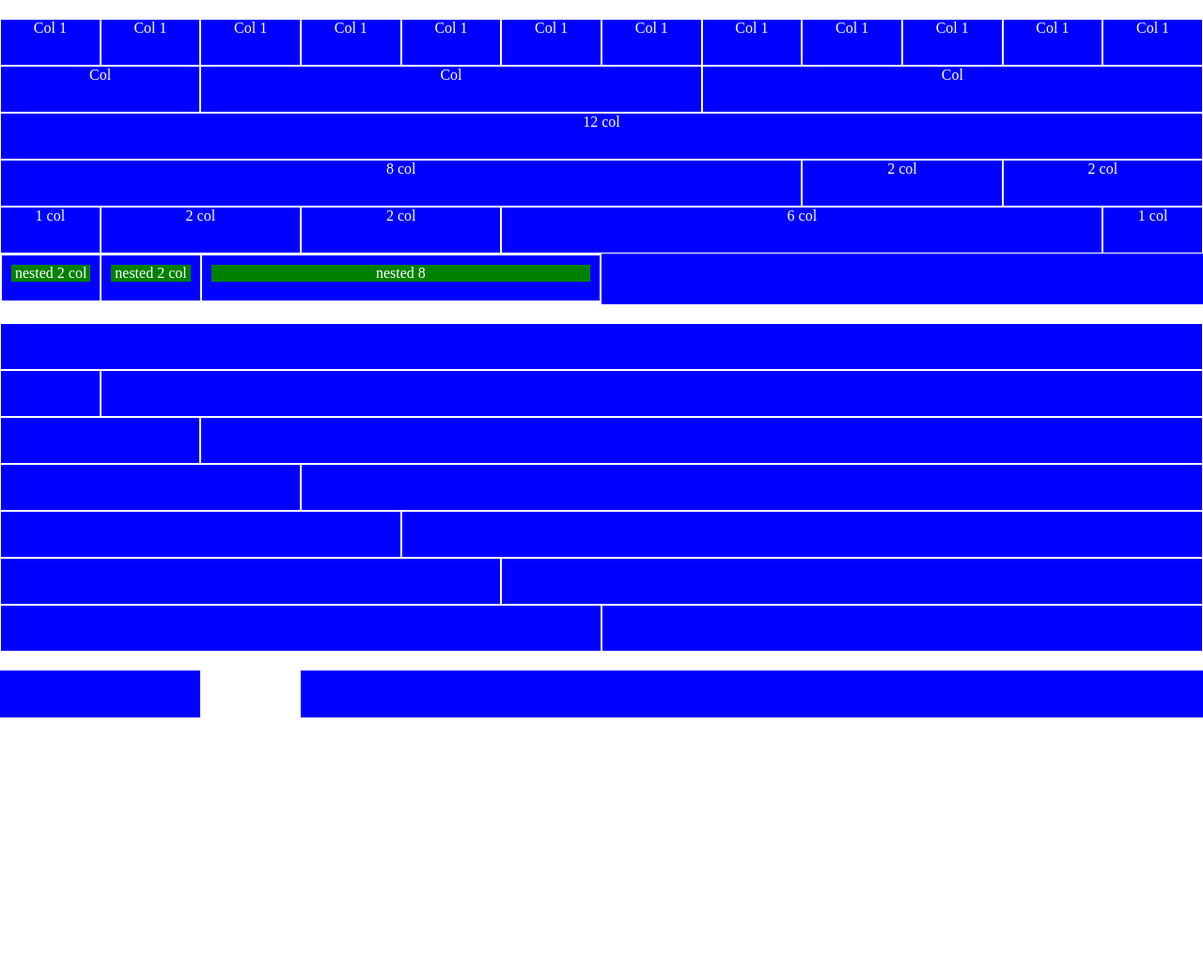
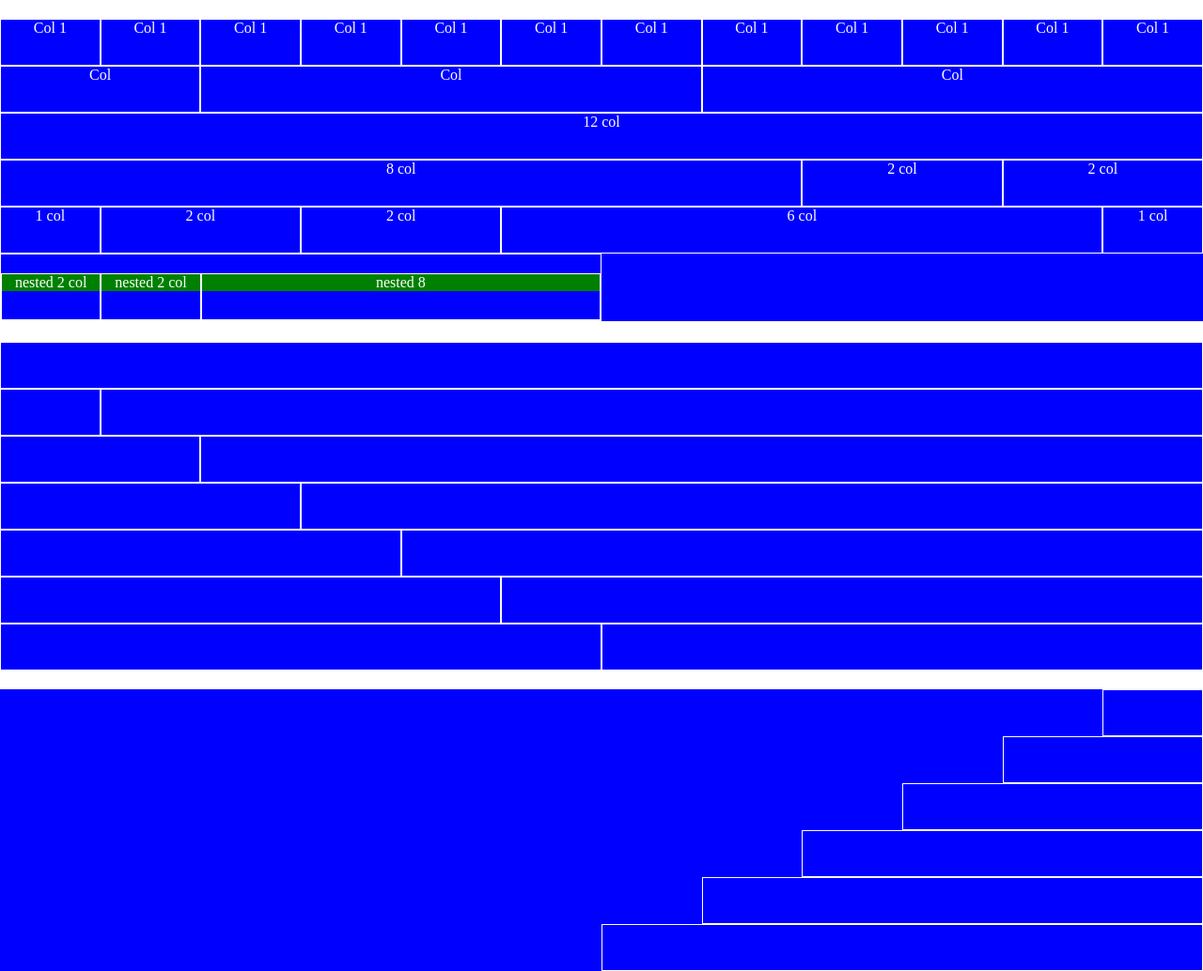
Before and after one commit to gabrielemorelli/html-css-12bool, a plain HTML site: page index.html in a window 1280 px wide. Shown: the whole page at 94% size. Before the commit the page ends 800 px from the top, so only its background shows below. Drawn offline with Linux system fonts and the light colour scheme.

Commit message:
modifiche

```diff
--- a/12BoolFlex.css
+++ b/12BoolFlex.css
@@ -79,6 +79,8 @@
 
 /*offset*/
 
+
+
 .col-offset-1{
     margin-left: calc((100% / 12) * 1);
 }
--- a/index.html
+++ b/index.html
@@ -14,6 +14,7 @@
 
     <section class="container">
         <div class="row">
+
                 <div class="col-1">
                     <div class="box">
                         Col 1
@@ -75,7 +76,11 @@
                     </div>
                 </div>
 
+
         </div>
+
+
+
 
         <div class="row">
             <div class="col-2">
@@ -151,6 +156,7 @@
 
         <div class="row">
             <div class="col-6">
+                <div class="container">
                     <div class="row">
                         <div class="col-2">
                             <div class="box">
@@ -164,7 +170,9 @@
                         </div>
                         <div class="col-8">
                             <div class="box">
-                            nested 8 <col>
+                                nested 8
+                                <col>
+                            </div>
                         </div>
                     </div>
                 </div>
@@ -204,16 +212,74 @@
             <div class="col-6"></div>
         </div>
     </section>
+
     <!--offset-->
+
     <section class="container">
         <div class="row">
-        <div class="col-1 col-offset-2">
+            <div class="col-offset-11"></div>
+
+            <div class="col-1">
                 <div class="box"></div>
+            </div>
+
+        </div>
+
+        <div class="row">
+            <div class="col-offset-10"></div>
+
+            <div class="col-2">
+                <div class="box"></div>
+            </div>
+
+        </div>
+
+        <div class="row">
+            <div class="col-offset-9"></div>
+
+            <div class="col-3">
+                <div class="box"></div>
+            </div>
+
+        </div>
+
+
+        <div class="row">
+            <div class="col-offset-8"></div>
+
+            <div class="col-4">
+                <div class="box"></div>
+            </div>
+
+        </div>
+
+        <div class="row">
+            <div class="col-offset-7"></div>
+
+            <div class="col-5">
+                <div class="box"></div>
+            </div>
+
+        </div>
+
+        <div class="row">
+            <div class="col-offset-6"></div>
+
+            <div class="col-6">
+                <div class="box"></div>
+            </div>
+
+        </div>
 
 
 
-        </div>
-    </div>
+
+
+
+
+
+
+
     </section>
 </body>
 
--- a/style.css
+++ b/style.css
@@ -1,21 +1,22 @@
-.debug .container, .debug .comtainer-fluid{
+
+
+.debug .row{
+    min-height: 50px;
     background-color: blue;
+    color: white;
+    text-align: center;
 
 }
 
-.debug .row{
-    min-height: 50px;
-}
+
 
 .row .col-1, .col-2, .col-3, .col-4, .col-5, .col-6, .col-7, .col-8,.col-9, .col-10, .col-11, .col-12 {
-    color: white;
-    text-align: center;
-    border: 1px white solid;
+    border: solid 1px white;
 }
 
 .debug .row .row .box{
     background-color:green;
-    margin: 10px;
+
   }
 
 
```
Lines whose indentation alone changed are shown as unchanged.
